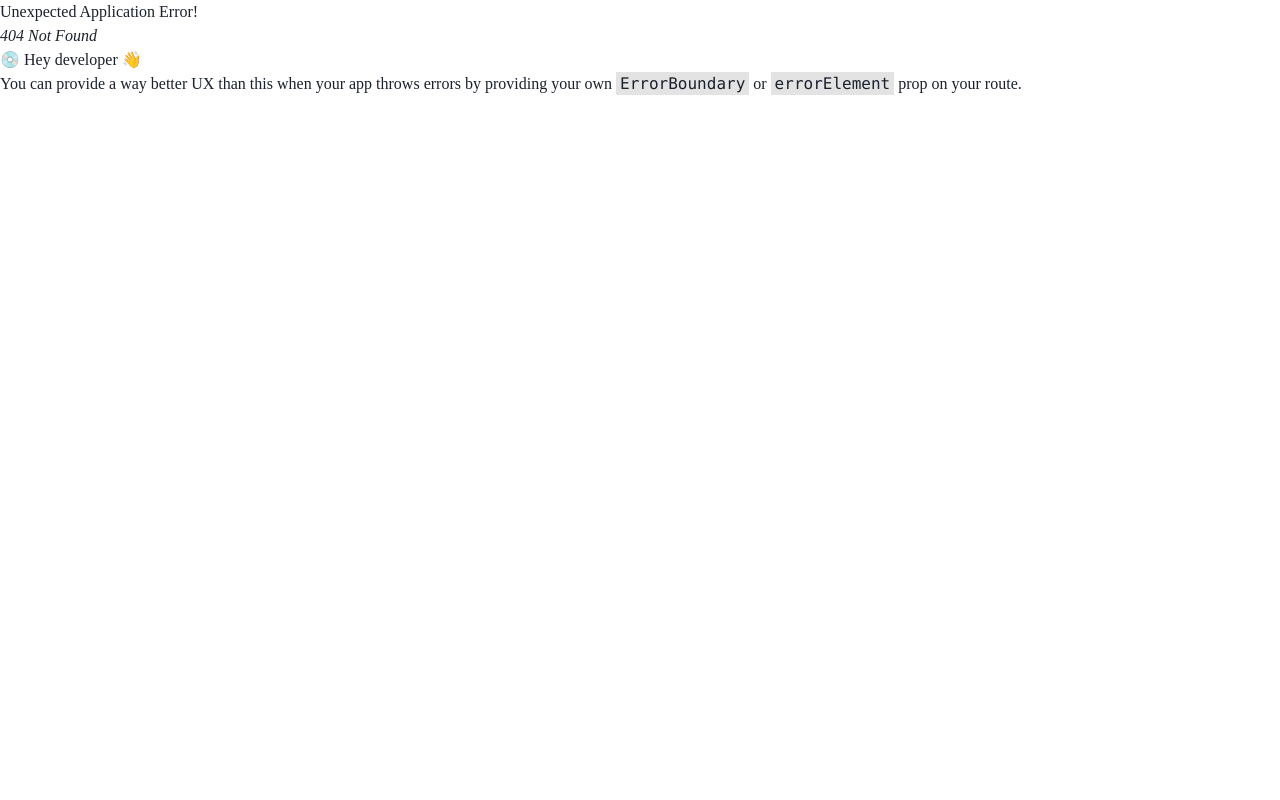
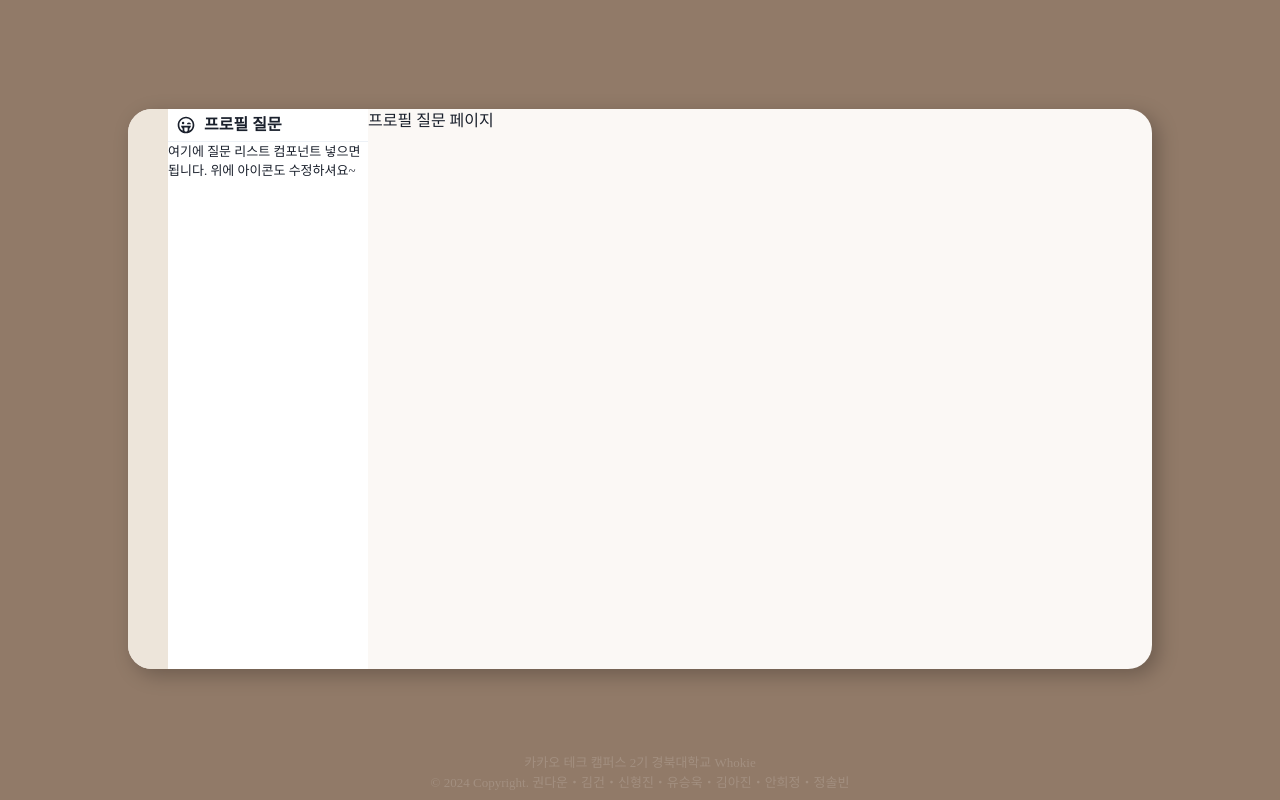
Before and after one commit to kakao-tech-campus-2nd-step3/Team6_FE, a React (Vite) app: page /profile-question in a window 1280 px wide. Before the commit this address had no page. Built offline with nearby package versions, Linux system fonts and the light colour scheme; a web font is replaced by a local one.

Commit message:
Feat: 프로필 질문 페이지 추가

```diff
--- /dev/null
+++ b/src/components/features/Layout/ProfileQuestionLayout/QuestionSection/index.tsx
@@ -0,0 +1,22 @@
+import { BiWinkTongue } from 'react-icons/bi'
+
+import { Text } from '@chakra-ui/react'
+
+import { PageLayout } from '@/components/common/PageLayout'
+
+export const QuestionSection = () => {
+  return (
+    <PageLayout.SideSection
+      SectionHeader={
+        <PageLayout.SideSection.SectionHeader
+          Icon={BiWinkTongue}
+          title="프로필 질문"
+        />
+      }
+    >
+      <Text fontSize="small">
+        여기에 질문 리스트 컴포넌트 넣으면 됩니다. 위에 아이콘도 수정하셔요~
+      </Text>
+    </PageLayout.SideSection>
+  )
+}
--- /dev/null
+++ b/src/components/features/Layout/ProfileQuestionLayout/index.tsx
@@ -0,0 +1,7 @@
+import { PageLayout } from '@/components/common/PageLayout/index'
+
+import { QuestionSection } from './QuestionSection'
+
+export const ProfileQuestionLayout = () => {
+  return <PageLayout LeftSection={<QuestionSection />} />
+}
--- /dev/null
+++ b/src/pages/ProfileQuestionPage/index.tsx
@@ -0,0 +1,3 @@
+export default function ProfileQuestionPage() {
+  return <div>프로필 질문 페이지</div>
+}
```
Also changed, not shown: src/routes/index.tsx (+7 -0 lines).
